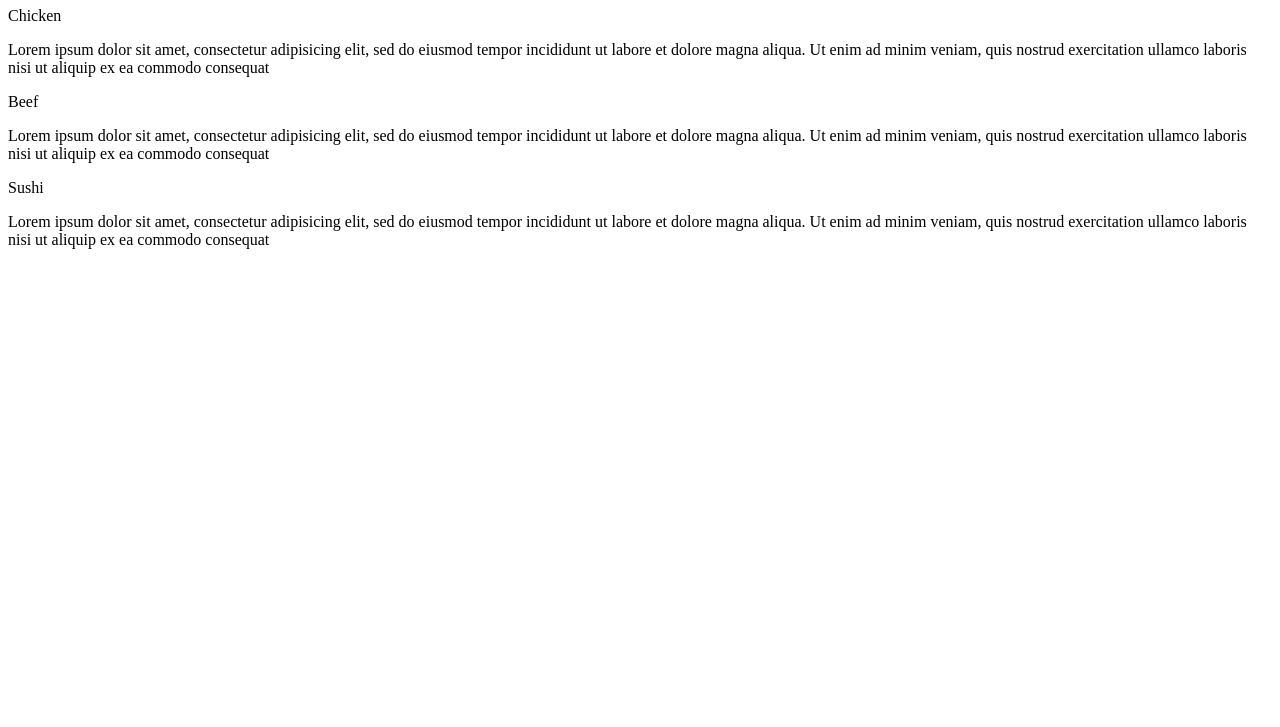
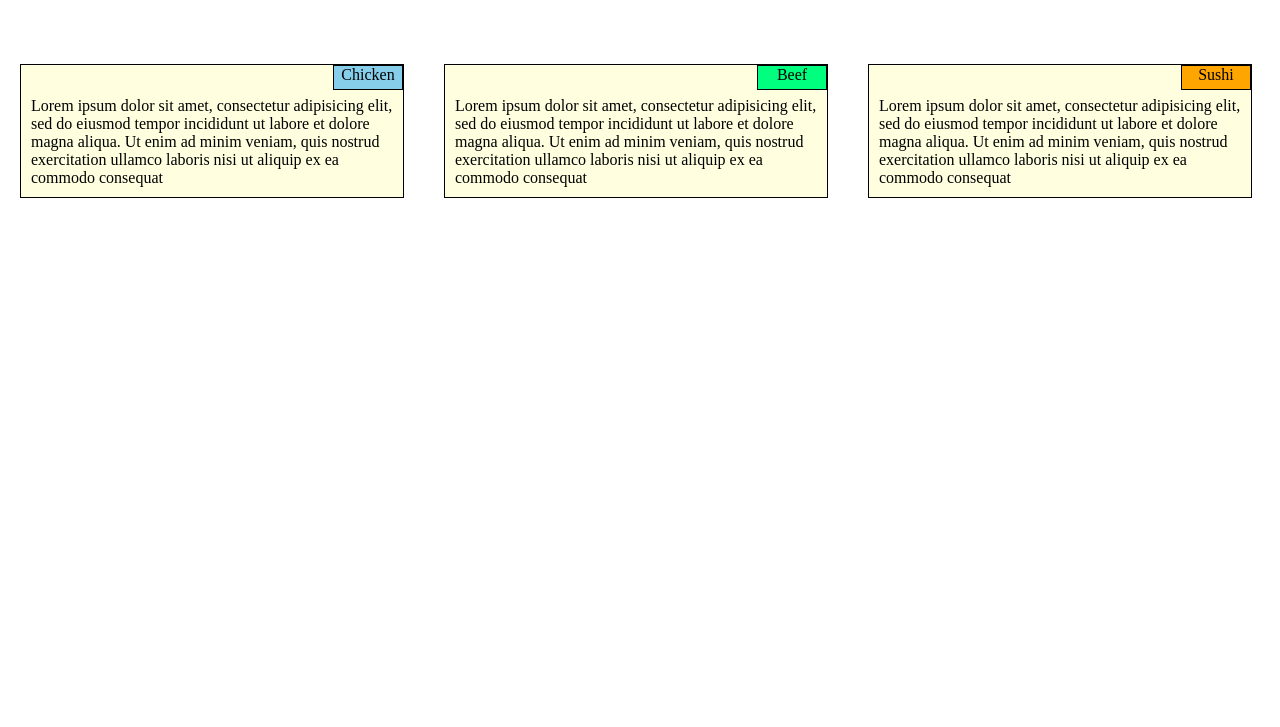
Before and after one commit to amartya911/amartya911.github.io, a plain HTML site: page module2-solution/index.html in a window 1280 px wide. Shown: the part 73-800 px from the top of the page. Drawn offline with Linux system fonts and the light colour scheme.

Commit message:
Update index.html

```diff
--- a/module2-solution/index.html
+++ b/module2-solution/index.html
@@ -9,7 +9,7 @@
 	<meta charset="utf-8">
 	<meta name="viewport" content="width=device-width, initial-scale=1">
 	<title>Menu</title>
-	<link rel="stylesheet" type="text/css" href="stylesheets/styles.css">
+	<link rel="stylesheet" type="text/css" href="css/module2.css">
 
 
 </head>
```
